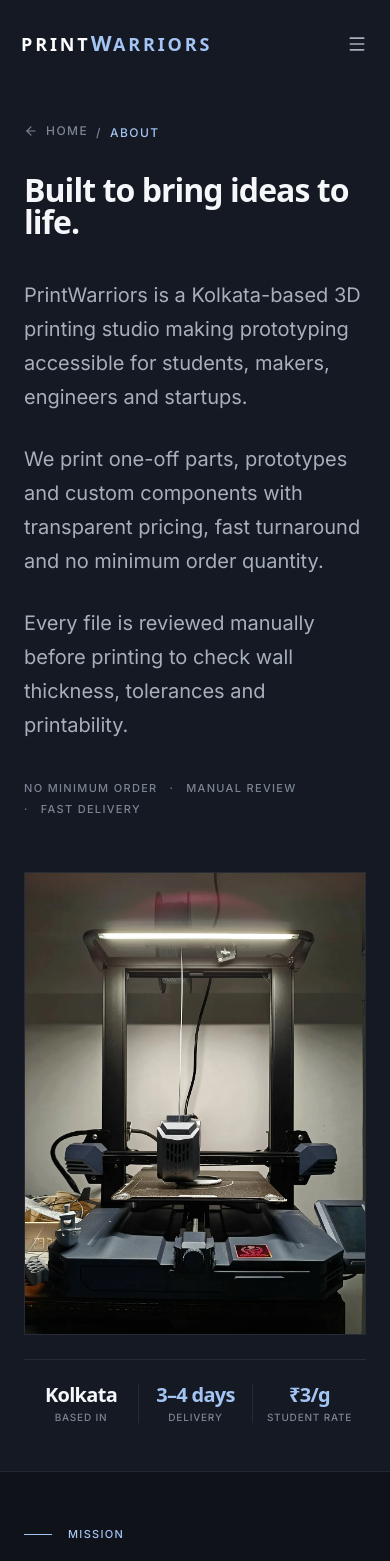
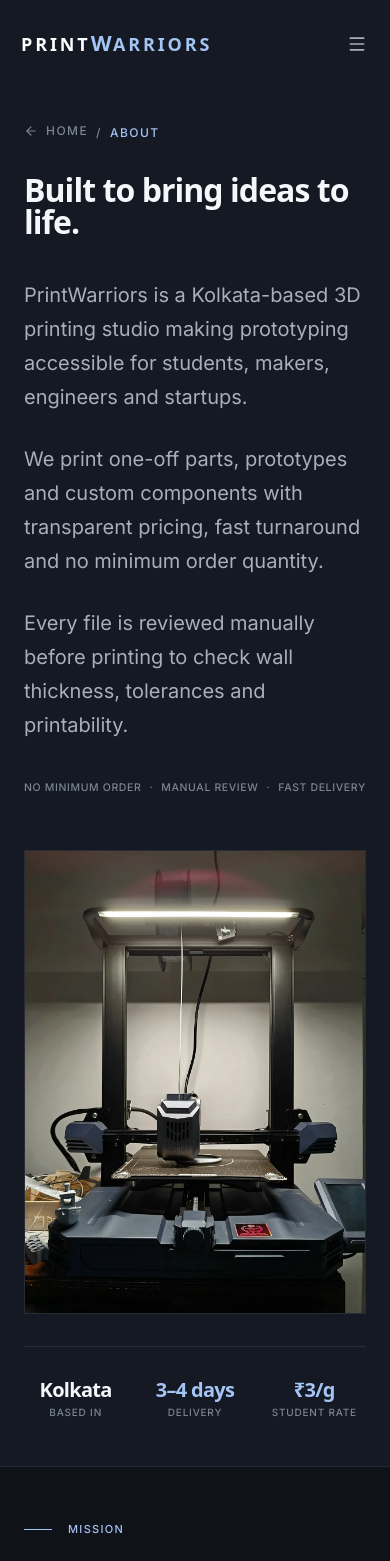
Before and after one commit to nilkanta-noob/3d_print, a Next.js app: page /about in a window 390 px wide. Shown: the top 1561 px of the page. Built offline with nearby package versions, Linux system fonts and the light colour scheme; a web font is replaced by a local one.

Commit message:
About section fix

```diff
--- a/src/components/AboutSection.tsx
+++ b/src/components/AboutSection.tsx
@@ -83,10 +83,30 @@
                 </p>
               </div>
 
-              <ul className="label-micro mt-10 flex flex-wrap items-center gap-x-3 gap-y-2 text-text-muted md:mt-12">
-                {CLAIMS.map((claim, i) => (
-                  <li key={claim} className="flex items-center gap-3">
-                    {i > 0 && <span aria-hidden="true">·</span>}
+              {/*
+                Three claims on one line on a phone.
+
+                The separator is a ::before on each item rather than an element between them, so it can
+                never be left at the start of a line — a dot belongs to the claim that follows it, and
+                the first claim simply has none. It also means the row can drop the separators entirely
+                at a breakpoint without the markup changing.
+
+                The type is written out rather than taken from label-micro: two of its values have to
+                change on a phone, and a utility competing with label-micro for font-size would be
+                settled by the order of the stylesheet rather than by this line. From 760px the values
+                are label-micro's own, so the desktop row is untouched — including the spacing, where
+                the 12px either side of each dot replaces the 12px that used to come from the list's
+                own gap plus the gap inside each item.
+
+                Under 375px the three no longer fit on one line, so they become
+                three columns, left-aligned, free to take a second line, and the dots go.
+              */}
+              <ul className="mt-10 flex items-center text-[10.5px] font-medium uppercase leading-[1.2] tracking-[0.06em] text-text-muted max-[374.98px]:grid max-[374.98px]:grid-cols-3 max-[374.98px]:items-start max-[374.98px]:gap-x-3 min-[760px]:flex-wrap min-[760px]:gap-y-2 min-[760px]:text-[11px] min-[760px]:tracking-[0.12em] md:mt-12">
+                {CLAIMS.map((claim) => (
+                  <li
+                    key={claim}
+                    className="whitespace-nowrap before:mx-2 before:content-['·'] first:before:content-none max-[374.98px]:whitespace-normal max-[374.98px]:before:content-none min-[760px]:before:mx-3"
+                  >
                     {claim}
                   </li>
                 ))}
@@ -119,15 +139,13 @@
               without any of them wrapping; from 760px the rule goes and the 40px gap comes back.
               24px of the 48px above them sits over the border and 24px under it, so the rule lands in
               the middle of the space rather than against the figures. */}
-          <dl className="mt-6 grid grid-cols-3 border-t border-border pt-6 min-[760px]:mt-20 min-[760px]:gap-10 min-[760px]:pt-10 md:mt-24">
-            {FACTS.map((fact, index) => (
+          <dl className="mt-8 grid grid-cols-3 gap-x-4 border-t border-border pt-8 min-[760px]:mt-20 min-[760px]:gap-10 min-[760px]:pt-10 md:mt-24">
+            {FACTS.map((fact) => (
               // Reversed, so the figure reads first and its label sits underneath — while the markup keeps
               // the term before its definition, which is the order a description list has to be written in.
               <div
                 key={fact.label}
-                className={`flex flex-col-reverse items-center px-3 text-center min-[760px]:items-start min-[760px]:px-0 min-[760px]:text-left ${
-                  index > 0 ? 'border-l border-border min-[760px]:border-l-0' : ''
-                }`}
+                className="flex flex-col-reverse items-center text-center min-[760px]:items-start min-[760px]:text-left"
               >
                 {/* The properties are written out rather than taken from label-micro, because two of them
                     have to change on a phone and a utility competing with label-micro for font-size would
```
